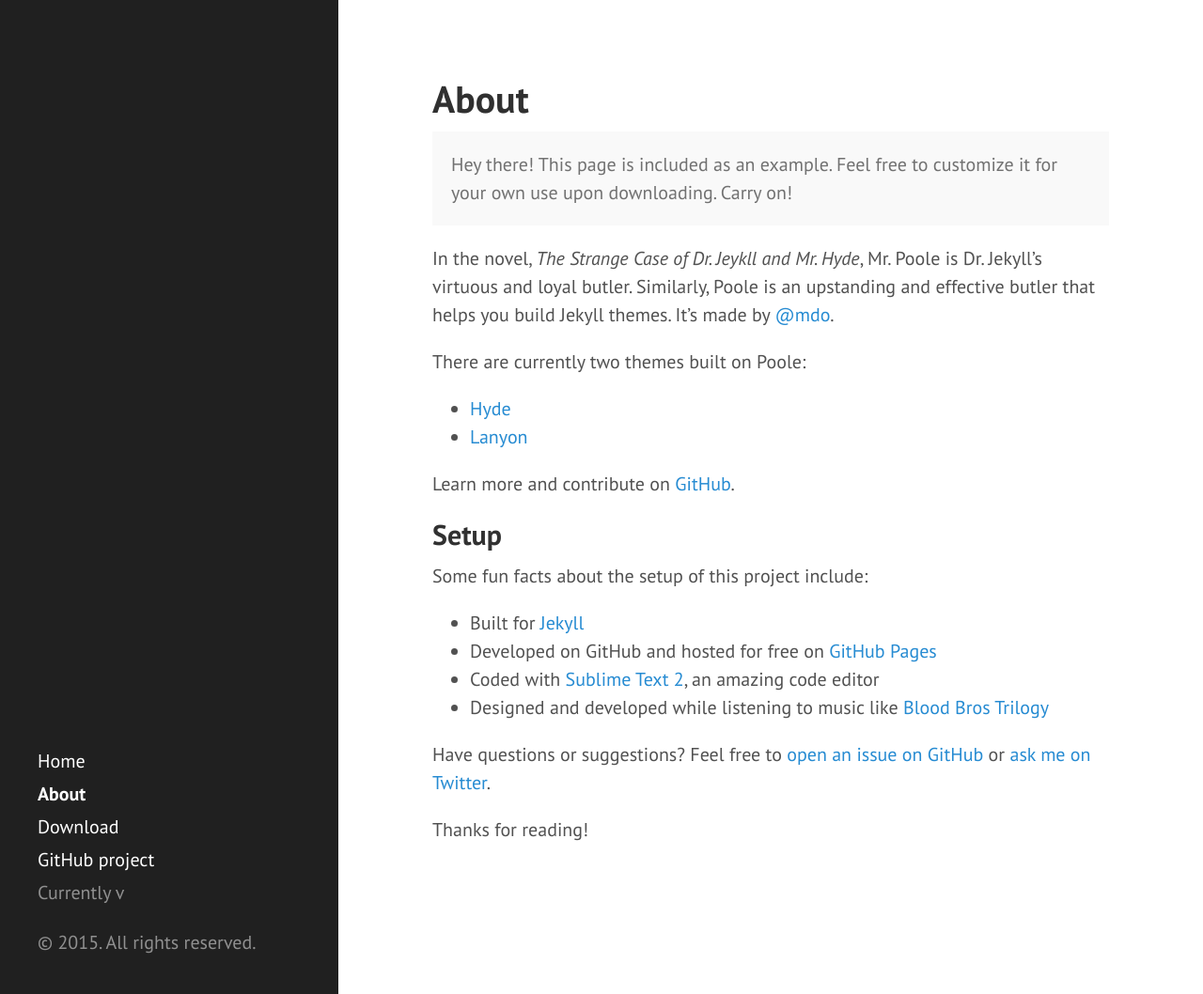
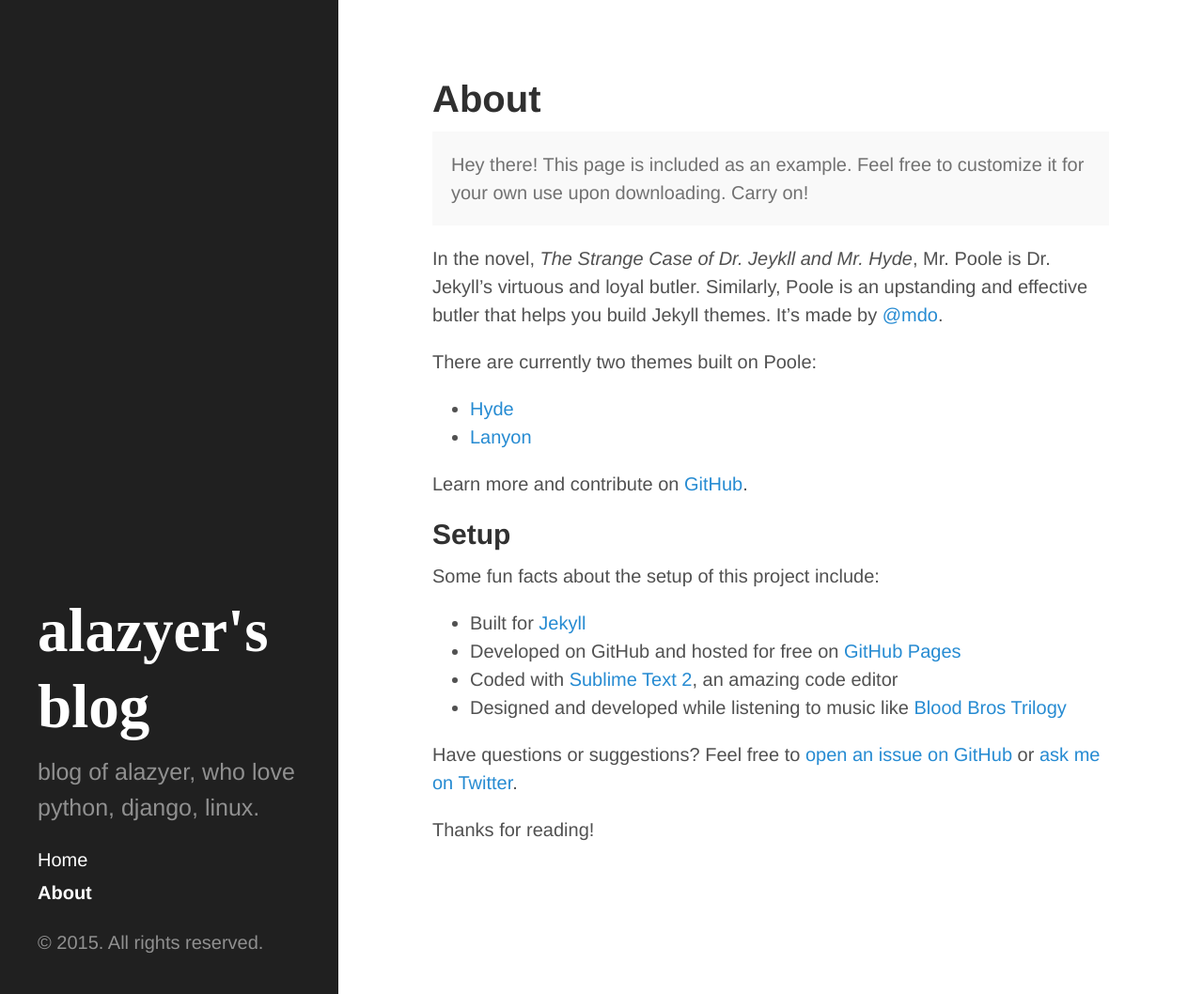
Before and after one commit to alazyer/alazyer.github.com, a Jekyll site: the page built from about.md, in a window 1280 px wide and 1058 px high. Shown: the whole window at 94% size. Built offline with Jekyll 4.4.1, drawn with Linux system fonts in a browser that asks for light colours.

Commit message:
依据hyde的_config.yml对本blog的_config.yml进行了修改

```diff
--- a/_config.yml
+++ b/_config.yml
@@ -1 +1,10 @@
-baseurl: /
+# Setup
+title:            alazyer's blog
+description:      'blog of alazyer, who love python, django, linux.'
+baseurl:          /
+
+author:
+  name:           'Yuliang Zhang'
+  url:            https://github.com/alazyer
+
+paginate:         5
--- a/_includes/head.html
+++ b/_includes/head.html
@@ -18,12 +18,9 @@
   <link rel="stylesheet" href="{{ site.baseurl }}public/css/poole.css">
   <link rel="stylesheet" href="{{ site.baseurl }}public/css/syntax.css">
   <link rel="stylesheet" href="{{ site.baseurl }}public/css/hyde.css">
-  <link rel="stylesheet" href="http://fonts.googleapis.com/css?family=PT+Sans:400,400italic,700|Abril+Fatface">
 
   <!-- Icons -->
   <link rel="apple-touch-icon-precomposed" sizes="144x144" href="{{ site.baseurl }}public/apple-touch-icon-144-precomposed.png">
                                  <link rel="shortcut icon" href="{{ site.baseurl }}public/favicon.ico">
 
-  <!-- RSS -->
-  <link rel="alternate" type="application/rss+xml" title="RSS" href="/atom.xml">
 </head>
--- a/_includes/sidebar.html
+++ b/_includes/sidebar.html
@@ -26,9 +26,6 @@
         {% endif %}
       {% endfor %}
 
-      <a class="sidebar-nav-item" href="{{ site.github.repo }}/archive/v{{ site.version }}.zip">Download</a>
-      <a class="sidebar-nav-item" href="{{ site.github.repo }}">GitHub project</a>
-      <span class="sidebar-nav-item">Currently v{{ site.version }}</span>
     </nav>
 
     <p>&copy; {{ site.time | date: '%Y' }}. All rights reserved.</p>
```
